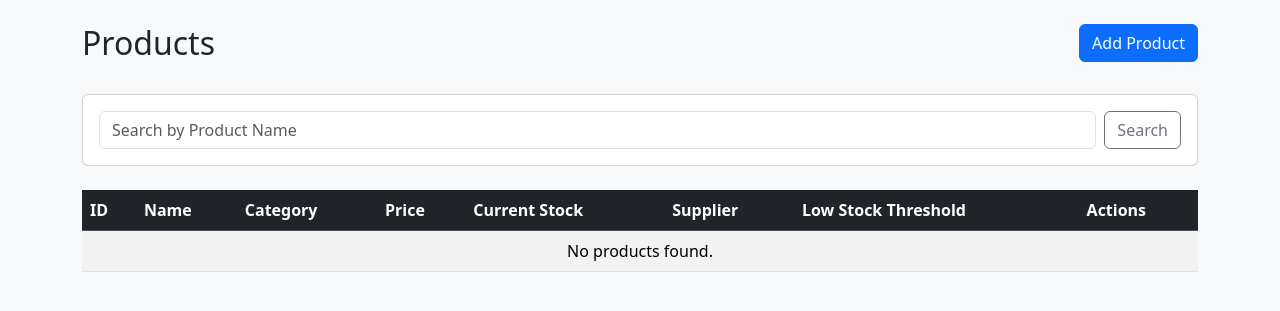
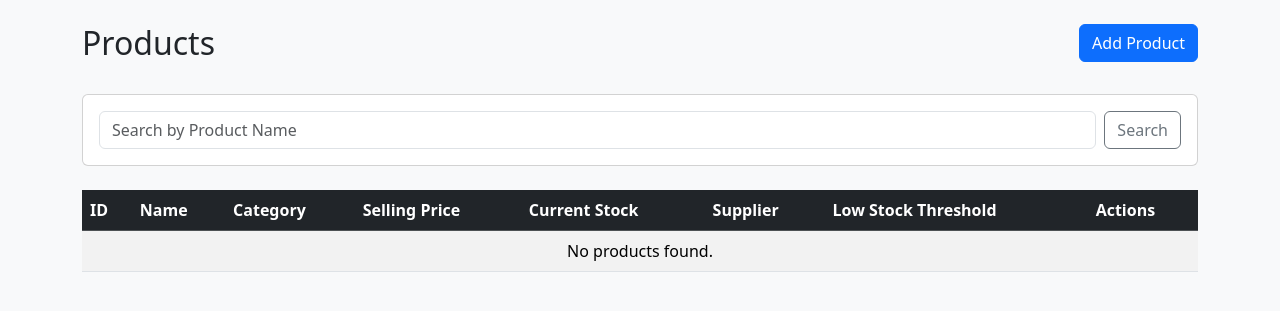
Before and after one commit to ishithakodali/inventory-management-system, a Flask app: page /products/ in a window 1280 px wide. Shown: the part 56-367 px from the top of the page. Run offline with Flask 3, Linux system fonts and the light colour scheme; the visitor is signed in with stand-in values (Sample User, id 1); data that the repository does not hold is empty.

Commit message:
Rename Price to Selling Price visually

```diff
--- a/routes/products.py
+++ b/routes/products.py
@@ -36,7 +36,7 @@ def add():
     try:
         price = float(price)
         if price <= 0:
-            flash('Price must be greater than zero.', 'danger')
+            flash('Selling Price must be greater than zero.', 'danger')
             return redirect(url_for('products.index'))
 
         stock_quantity = int(stock_quantity)
@@ -85,7 +85,7 @@ def edit(id):
     try:
         price = float(price)
         if price <= 0:
-            flash('Price must be greater than zero.', 'danger')
+            flash('Selling Price must be greater than zero.', 'danger')
             return redirect(url_for('products.index'))
 
         stock_quantity = int(stock_quantity)
--- a/templates/products.html
+++ b/templates/products.html
@@ -35,7 +35,7 @@
                 <th>ID</th>
                 <th>Name</th>
                 <th>Category</th>
-                <th>Price</th>
+                <th>Selling Price</th>
                 <th>Current Stock</th>
                 <th>Supplier</th>
                 <th>Low Stock Threshold</th>
@@ -103,7 +103,7 @@
                                 </div>
 
                                 <div class="mb-3">
-                                    <label class="form-label">Price</label>
+                                    <label class="form-label">Selling Price</label>
                                     <input type="number" step="0.01" class="form-control" name="price" value="{{ product.price }}" required>
                                 </div>
 
@@ -164,7 +164,7 @@
                         <input type="text" class="form-control" name="category" required>
                     </div>
                     <div class="mb-3">
-                        <label class="form-label">Price (₹)</label>
+                        <label class="form-label">Selling Price (₹)</label>
                         <input type="number" step="0.01" min="0.01" class="form-control" name="price" required>
                     </div>
                     <div class="mb-3">
```
